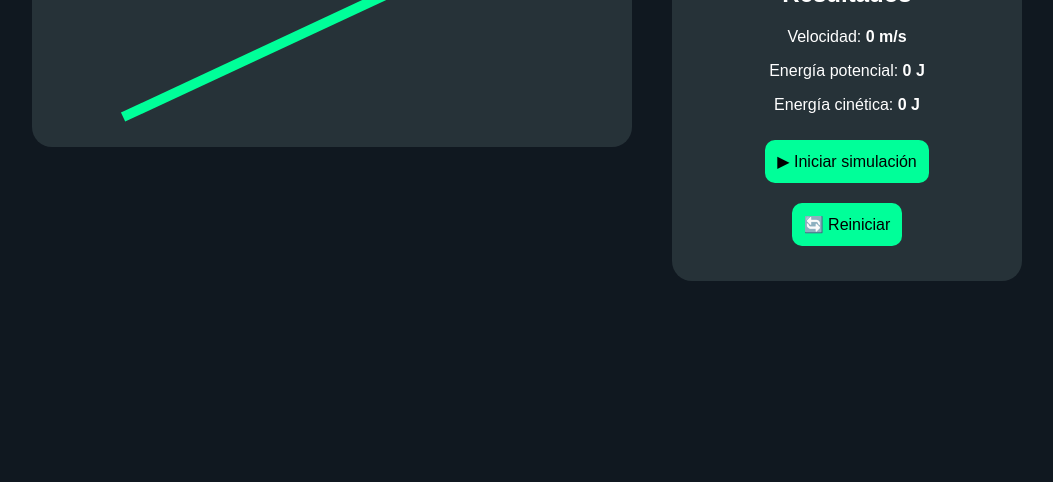
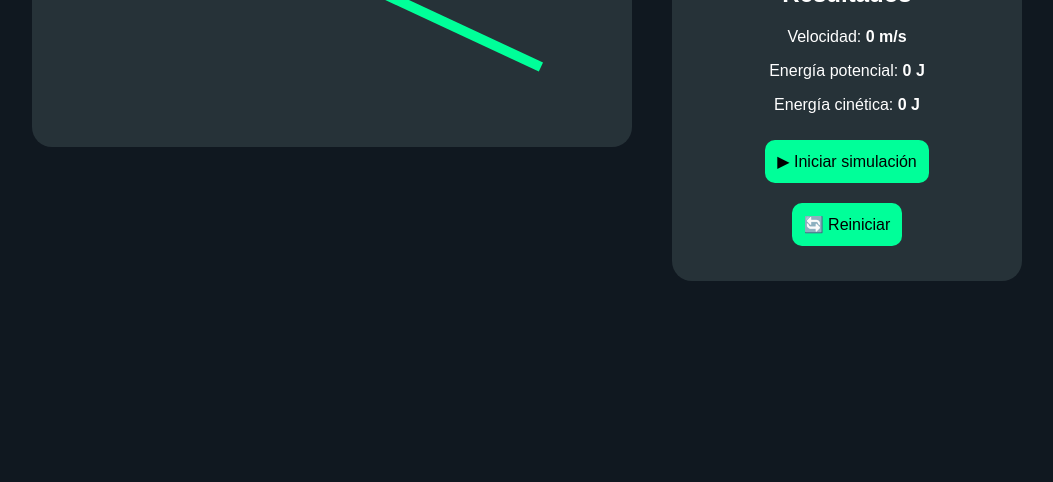
Before and after one commit to corasabel92-commits/avance-fisica, a plain HTML site: page index.html in a window 1280 px wide. Shown: the part 318-800 px from the top of the page, without its empty margins (113-1166 px from the left). Drawn offline with Linux system fonts and the light colour scheme.

Commit message:
Adjust position and rotation of element in estilo.css

```diff
--- a/estilo.css
+++ b/estilo.css
@@ -55,13 +55,12 @@ h1{
 
     position:absolute;
 
-    top:220px;
-    left:70px;
+    top:170px;
+    left:80px;
 
-    transform:rotate(-25deg);
+    transform:rotate(25deg);
 
 }
-
 
 
 #coche{
```
